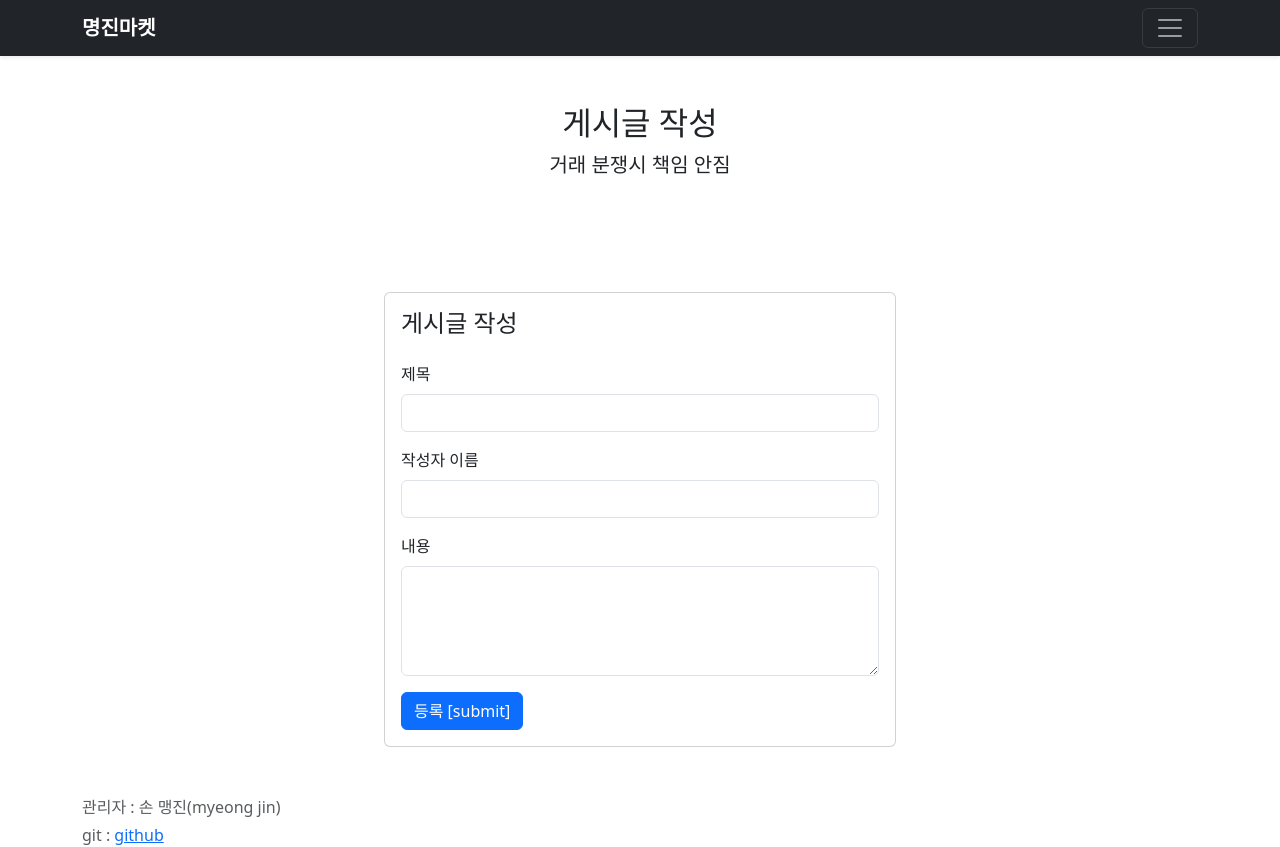
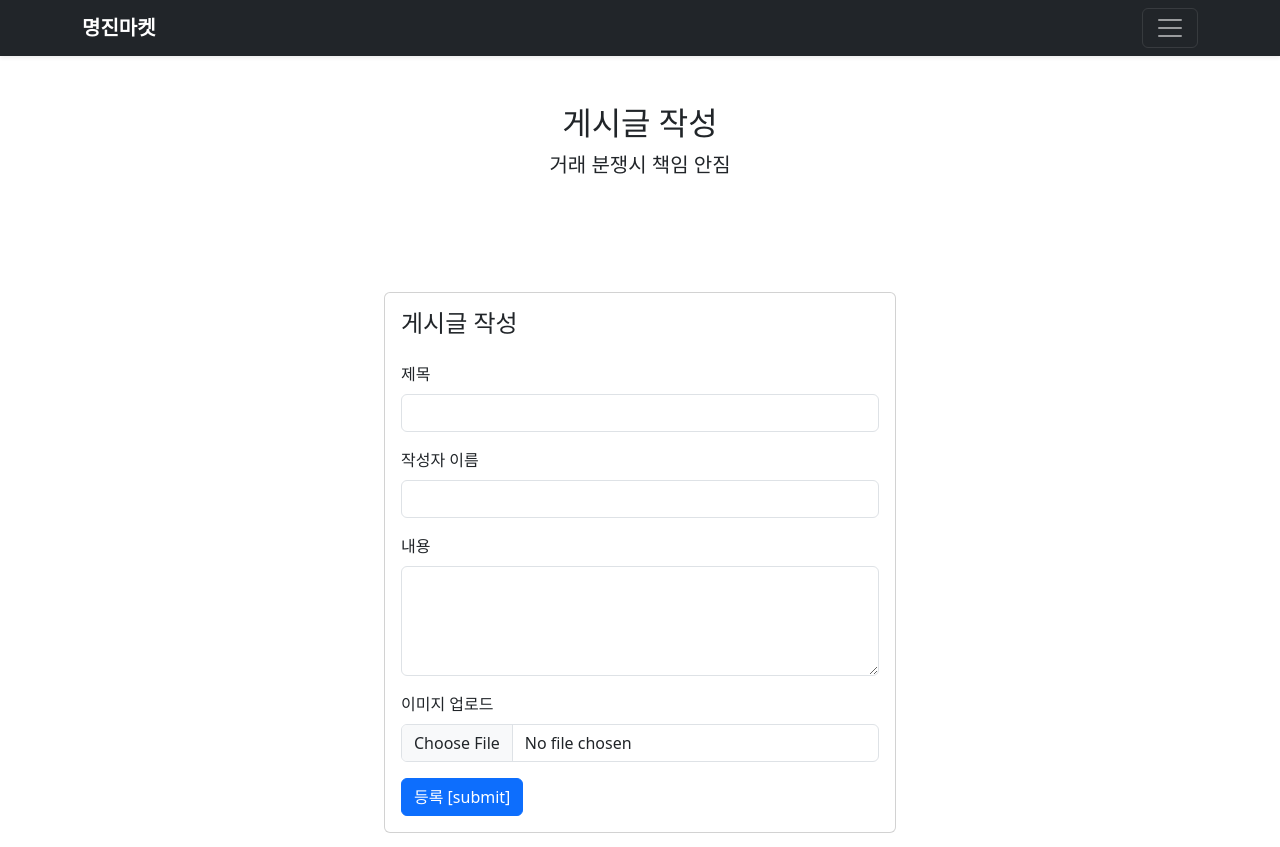
Before and after one commit to SonMyeongJin/Project_Frontend, a Vue app: page /create-post in a window 1280 px wide. Shown: the top 847 px of the page. Built offline with nearby package versions, Linux system fonts and the light colour scheme.

Commit message:
Image files save to server

```diff
--- a/src/Pages/PostCreate.vue
+++ b/src/Pages/PostCreate.vue
@@ -27,6 +27,11 @@
                 <textarea class="form-control" id="postContent" rows="4" v-model="post.contents" required></textarea>
               </div>
 
+              <div class="mb-3">
+                <label for="postImage" class="form-label">이미지 업로드</label>
+                <input type="file" class="form-control" id="postImage" @change="handleImageUpload">
+              </div>
+
               <button type="submit" class="btn btn-primary"> 등록 [submit] </button>
             </form>
           </div>
@@ -46,18 +51,39 @@ export default {
         title: '',
         name: '',
         contents: '',
+        image: null,
       }
     };
   },
   methods: {
     submitPost() {
       axios.post("/api/post", this.post).then(() => {
+        this.$router.push({path: "post-list"});
         window.alert("게시글이 작성되었습니다.");
       }).catch(() => {
         window.alert("게시글 작성 실패");
       });
       console.log('게시된 포스트:', this.post);
-    }
+    },
+
+    handleImageUpload(event) {
+      const file = event.target.files[0];
+
+           const formData = new FormData();
+      formData.append('file', file);
+
+      axios.post("/api/uploadImage", formData).then(response => {
+
+        const imageUrl = response.data;
+        window.alert("이미지가 업로드되었습니다.");
+
+        this.post.image = imageUrl;
+      }).catch(() => {
+        window.alert("이미지 업로드 실패");
+      });
+    },
+
+
   }
 }
 </script>
```
